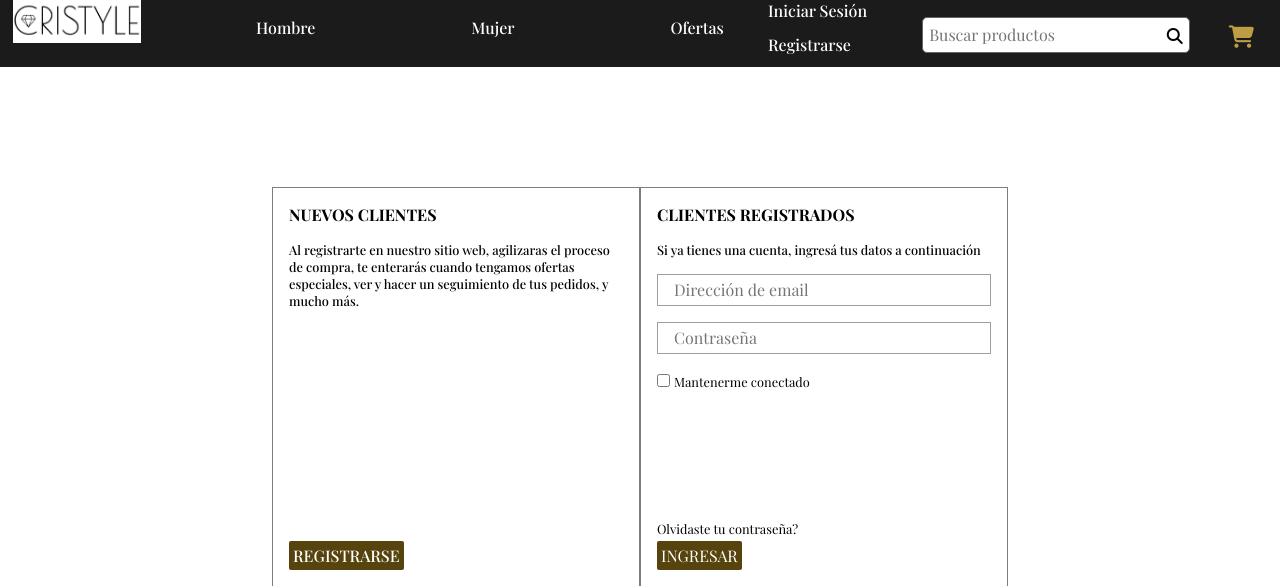
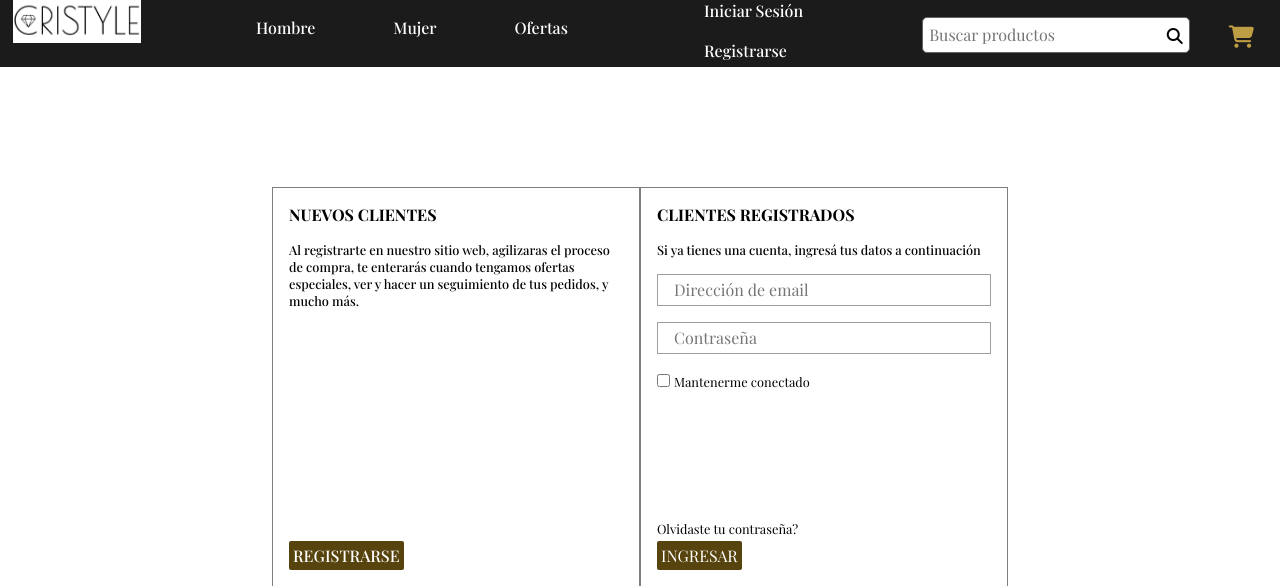
Before and after one commit to dogui7/grupo_1_cristyle, a Node server app: page /login in a window 1280 px wide. Shown: the top 586 px of the page. Run offline with Node 20, Linux system fonts and the light colour scheme; some libraries are stand-ins or nearby versions.

Commit message:
Cambio header

```diff
--- a/cristyle/public/css/general/header.css
+++ b/cristyle/public/css/general/header.css
@@ -254,13 +254,13 @@
 }
 
 .left-navbar li {
-    margin-right: 100%;
+    margin-right: 50%;
 }
 
 .right-navbar {
     position: absolute;
     display: block;
-    width: 10%;
+    width: 15%;
     top: 0;
     right:30%;
 }
--- a/cristyle/public/css/views/index.css
+++ b/cristyle/public/css/views/index.css
@@ -65,6 +65,7 @@ main{
     .productos-home {
         width: 40%;
     }
+
 }
 
 /* ==============================================================DESKTOP==============================================================*/
--- a/cristyle/views/index.html
+++ b/cristyle/views/index.html
@@ -84,7 +84,7 @@
 
         <main>
             <!-- Links temporales -->
-            <!-- <div>
+             <div>
                 <a href="/login">Login</a>
             </div>
             <div>
@@ -95,7 +95,7 @@
             </div>
             <div>
                 <a href="/productCart">Product Cart</a>
-            </div> -->
+            </div>
 
             <div class="top-carrusel">
                 <section>
@@ -121,7 +121,7 @@
                         <figure>
                             <img src="https://picsum.photos/200/300" class="imgagen-productos">
                         </figure>
-                        <h3> CAMPERA CUERO PRETTYSTYLE</h3>
+                        <h3> CAMPERA PRETTYSTYLE</h3>
                         <p>$12.000</p>
                     </section>
                 </div>
```
